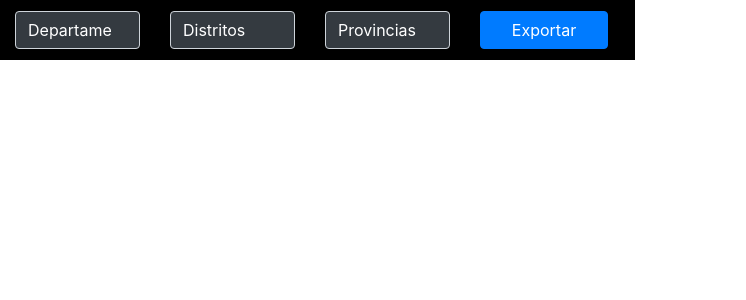
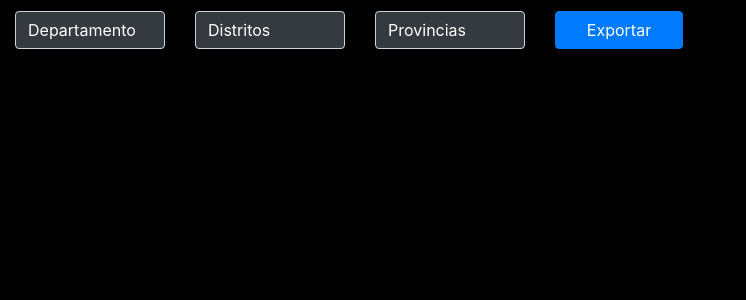
Before and after one commit to Karlandonayre/Demo, a PHP site: page / in a window 1280 px wide. Shown: the top 300 px of the page, without its empty margins (0-746 px from the left). Run offline with PHP 8.4, Linux system fonts and the light colour scheme.

Commit message:
Commit tamaño2

```diff
--- a/style.css
+++ b/style.css
@@ -1,10 +1,11 @@
 body{
 	width: 750px;
 	height: 60px;
+	background: black;
 }
 .container{
 		background: black;
-		width: 650px;
+		width: 750px;
 		height: 60px;
 		align-content: center;
 }
```
